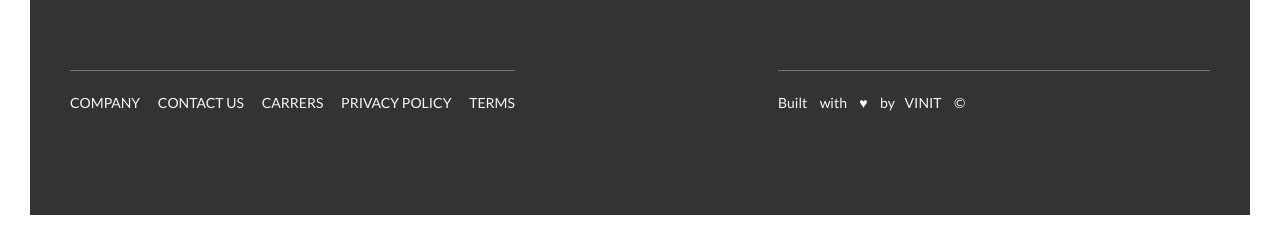
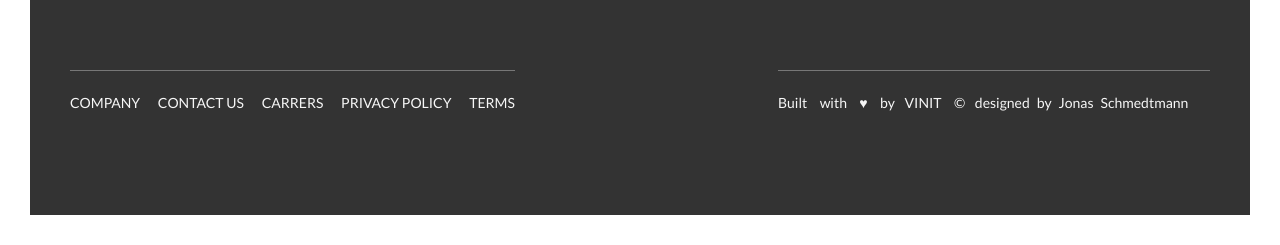
Before and after one commit to vinit717/Natours-Project, a website: page project/index.html in a window 1280 px wide. Shown: the part 5815-6060 px from the top of the page. Drawn offline with Linux system fonts and the light colour scheme.

Commit message:
update footer

```diff
--- a/project/index.html
+++ b/project/index.html
@@ -393,7 +393,7 @@
             <div class="col-1-of-2">
                 <p class="footer__copyright">
                     Built &ensp; with &ensp; &hearts; &ensp; by &ensp;<a href="#" class="footer__link">Vinit</a>
-                    &ensp; &copy;
+                    &ensp; &copy; &ensp;designed&ensp;by&ensp;Jonas&ensp;Schmedtmann
                 </p>
             </div>
         </div>
```
